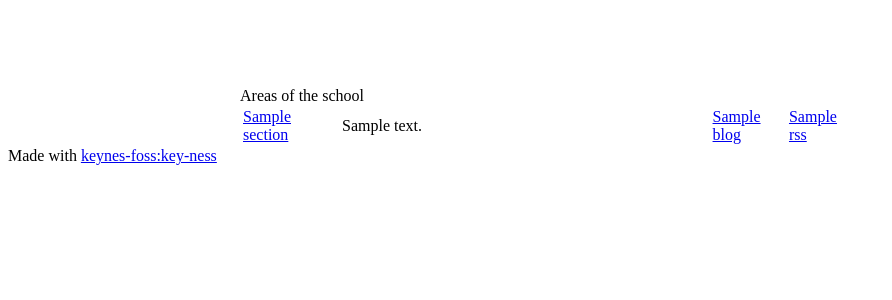
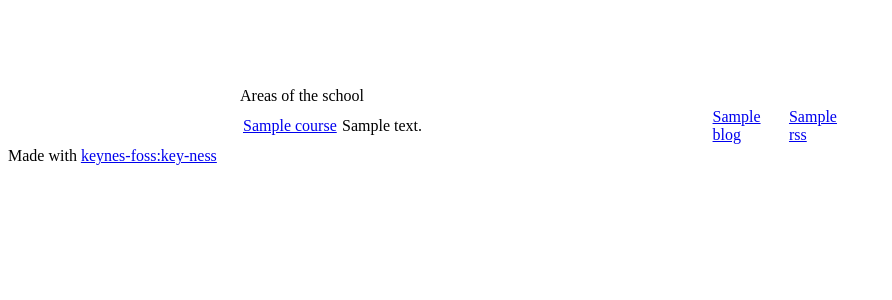
Before and after one commit to keynes-foss/key-ness, a Django app: template templates/section.html in a window 1280 px wide; the page is wider, and only the part inside the window is pictured. Shown: the part 171-471 px from the top of that part, without its empty margins (0-892 px from the left). Run offline with Django 3.2, Linux system fonts and the light colour scheme; the template is opened without the code that fills it: most values are stand-ins (such as "Sample title", 1, 10 or a date in 2020).

Commit message:
sections

```diff
--- a/organization/views.py
+++ b/organization/views.py
@@ -25,7 +25,7 @@ def view_section(request, year, section):
 		'url':str(c.url()),
 		'description':c.description
 	} for c in s.courses.all()]
-	return render_to_response('section.html', {'courses':res, 'section':section})
+	return render_to_response('section.html', {'courses':res, 'section':s.name})
 
 
 
--- a/templates/section.html
+++ b/templates/section.html
@@ -1,6 +1,6 @@
 {% extends "index.html" %}
 {% load i18n %}
-{% block title %} - {{year}}{% endblock %}
+{% block title %} - {{section}}{% endblock %}
 
 {% block style %}
 .descr{
@@ -12,10 +12,10 @@
 {% block content %}
 {% trans "Areas of the school" %}
 <table width="600px">
-{% for section in sections %}
+{% for course in courses %}
     <tr>
-        <td width="100px"><a href="{{ section.url }}">{{ section.name }}</a></td>
-        <td width="400px"><span class="descr">{{section.description}}</span></td>
+        <td width="100px"><a href="{{ course.url }}">{{ course.course }}</a></td>
+        <td width="400px"><span class="descr">{{course.description}}</span></td>
         <td width="75px"><a href="#">{{course.blog}}</a></td>
         <td width="25px"><a href="#">{{course.rss}}</a></td>
     </tr>
```
